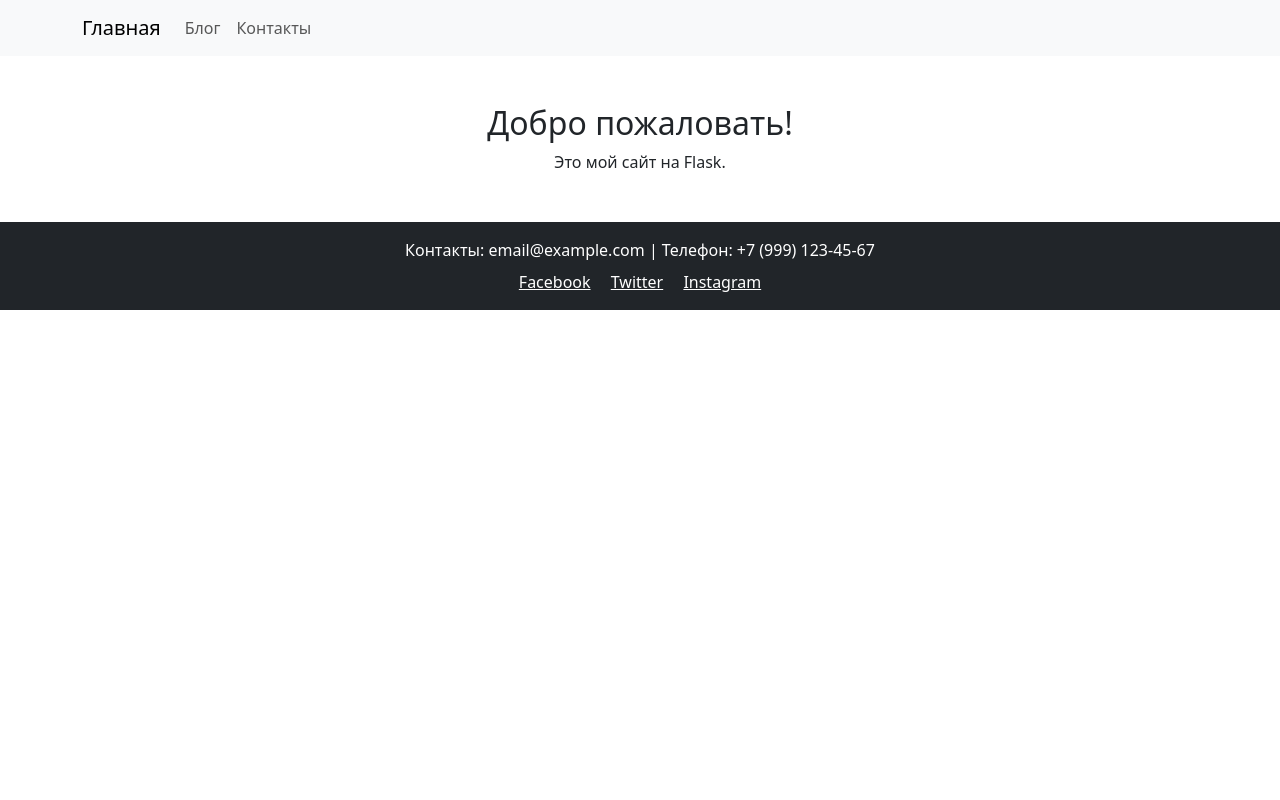
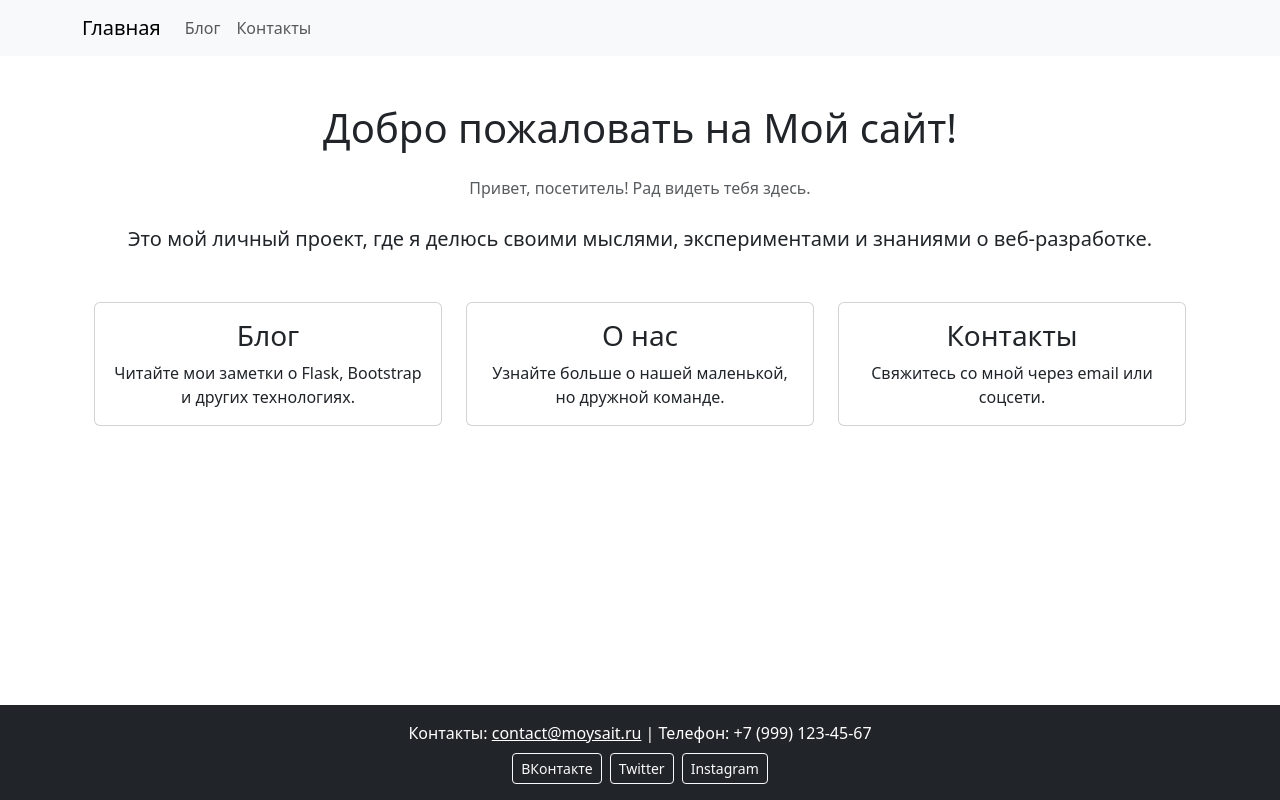
Before and after one commit to IIIPEK/VD04, a Flask app: page / in a window 1280 px wide. Run offline with Flask 3, Linux system fonts and the light colour scheme.

Commit message:
Initial commit

```diff
--- /dev/null
+++ b/data/home.json
@@ -0,0 +1,19 @@
+{
+    "title": "Добро пожаловать на Мой сайт!",
+    "greeting": "Привет, посетитель! Рад видеть тебя здесь.",
+    "description": "Это мой личный проект, где я делюсь своими мыслями, экспериментами и знаниями о веб-разработке.",
+    "features": [
+        {
+            "title": "Блог",
+            "text": "Читайте мои заметки о Flask, Bootstrap и других технологиях."
+        },
+        {
+            "title": "О нас",
+            "text": "Узнайте больше о нашей маленькой, но дружной команде."
+        },
+        {
+            "title": "Контакты",
+            "text": "Свяжитесь со мной через email или соцсети."
+        }
+    ]
+}
--- a/main.py
+++ b/main.py
@@ -10,7 +10,8 @@ def load_json(filename='data/posts.json'):
 
 @app.route('/')
 def index():
-    return render_template('index.html')
+    home = load_json(filename='data/home.json')
+    return render_template('index.html', home=home)
 
 @app.route('/blog/')
 def blog():
--- a/templates/base.html
+++ b/templates/base.html
@@ -4,9 +4,10 @@
     <meta charset="UTF-8">
     <title>{% block title %}{% endblock %}</title>
     <link href="https://cdn.jsdelivr.net/npm/bootstrap@5.3.3/dist/css/bootstrap.min.css" rel="stylesheet" integrity="sha384-QWTKZyjpPEjISv5WaRU9OFeRpok6YctnYmDr5pNlyT2bRjXh0JMhjY6hW+ALEwIH" crossorigin="anonymous">
-
+    <!-- Bootstrap Icons для иконок соцсетей -->
+    <link rel="stylesheet" href="https://cdn.jsdelivr.net/npm/bootstrap-icons@1.11.3/font/bootstrap-icons.min.css">
 </head>
-<body>
+<body class="d-flex flex-column min-vh-100">
     <header>
         <nav class="navbar navbar-expand-lg navbar-light bg-light" id="main">
             <div class="container">
@@ -23,17 +24,30 @@
             </div>
         </nav>
     </header>
-    {% block content %}{% endblock %}
+    <main class="flex-grow-1">
+        {% block content %}{% endblock %}
+    </main>
     <footer class="bg-dark text-white text-center py-3">
         <div class="container">
-            <p class="mb-2">Контакты: email@example.com | Телефон: +7 (999) 123-45-67</p>
-            <div>
-                <a href="#" class="text-white mx-2">Facebook</a>
-                <a href="#" class="text-white mx-2">Twitter</a>
-                <a href="#" class="text-white mx-2">Instagram</a>
+            <p class="mb-2">
+                Контакты: <a href="mailto:{{ contacts.email if contacts else 'contact@moysait.ru' }}" class="text-white">{{ contacts.email if contacts else 'contact@moysait.ru' }}</a>
+                | Телефон: {{ contacts.phone if contacts else '+7 (999) 123-45-67' }}
+            </p>
+            <div class="d-flex justify-content-center gap-2">
+                {% if contacts and contacts.social_media %}
+                    {% for social in contacts.social_media %}
+                        <a href="{{ social.url }}" class="btn btn-outline-light btn-sm" target="_blank">
+                            <i class="{{ social.icon }}"></i> {{ social.name }}
+                        </a>
+                    {% endfor %}
+                {% else %}
+                    <a href="#" class="btn btn-outline-light btn-sm">ВКонтакте</a>
+                    <a href="#" class="btn btn-outline-light btn-sm">Twitter</a>
+                    <a href="#" class="btn btn-outline-light btn-sm">Instagram</a>
+                {% endif %}
             </div>
         </div>
     </footer>
-<script src="https://cdn.jsdelivr.net/npm/bootstrap@5.3.3/dist/js/bootstrap.bundle.min.js" integrity="sha384-YvpcrYf0tY3lHB60NNkmXc5s9fDVZLESaAA55NDzOxhy9GkcIdslK1eN7N6jIeHz" crossorigin="anonymous"></script>
+    <script src="https://cdn.jsdelivr.net/npm/bootstrap@5.3.3/dist/js/bootstrap.bundle.min.js" integrity="sha384-YvpcrYf0tY3lHB60NNkmXc5s9fDVZLESaAA55NDzOxhy9GkcIdslK1eN7N6jIeHz" crossorigin="anonymous"></script>
 </body>
 </html>
--- a/templates/contacts.html
+++ b/templates/contacts.html
@@ -6,7 +6,7 @@
 <main class="container my-5">
     <section class="mb-5" id="mainblock">
         <h2 class="mb-4 text-center">Контакты</h2>
-    <p class="text-muted mb-5">Свяжитесь с нами любым удобным способом!</p>
+    <p class="text-muted mb-5 text-center">Свяжитесь с нами любым удобным способом!</p>
 
     <div class="row justify-content-center">
         <div class="col-md-6">
--- a/templates/index.html
+++ b/templates/index.html
@@ -4,9 +4,23 @@
 
 {% block content %}
 <main class="container my-5">
-    <section class="mb-5 text-center" id="mainblock">
-        <h2>Добро пожаловать!</h2>
-        <p>Это мой сайт на Flask.</p>
-    </section>
+    <div class="container my-5">
+        <h1 class="text-center mb-4">{{ home.title }}</h1>
+        <p class="text-center text-muted mb-4">{{ home.greeting }}</p>
+        <p class="lead text-center mb-5">{{ home.description }}</p>
+
+        <div class="row">
+            {% for feature in home.features %}
+                <div class="col-md-4 mb-4">
+                    <div class="card h-100">
+                        <div class="card-body text-center">
+                            <h3 class="card-title">{{ feature.title }}</h3>
+                            <p class="card-text">{{ feature.text }}</p>
+                        </div>
+                    </div>
+                </div>
+            {% endfor %}
+        </div>
+    </div>
 </main>
 {% endblock %}
```
